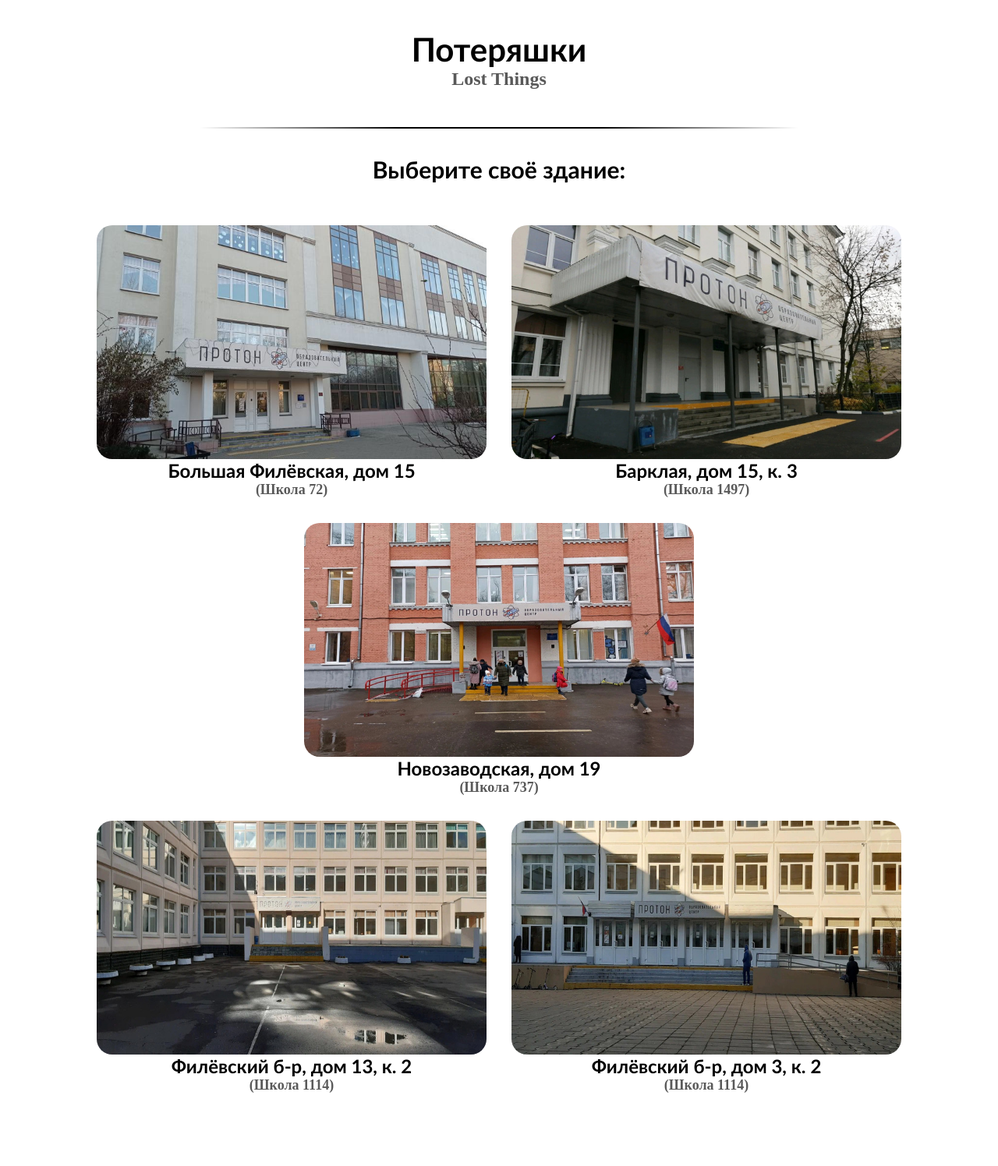
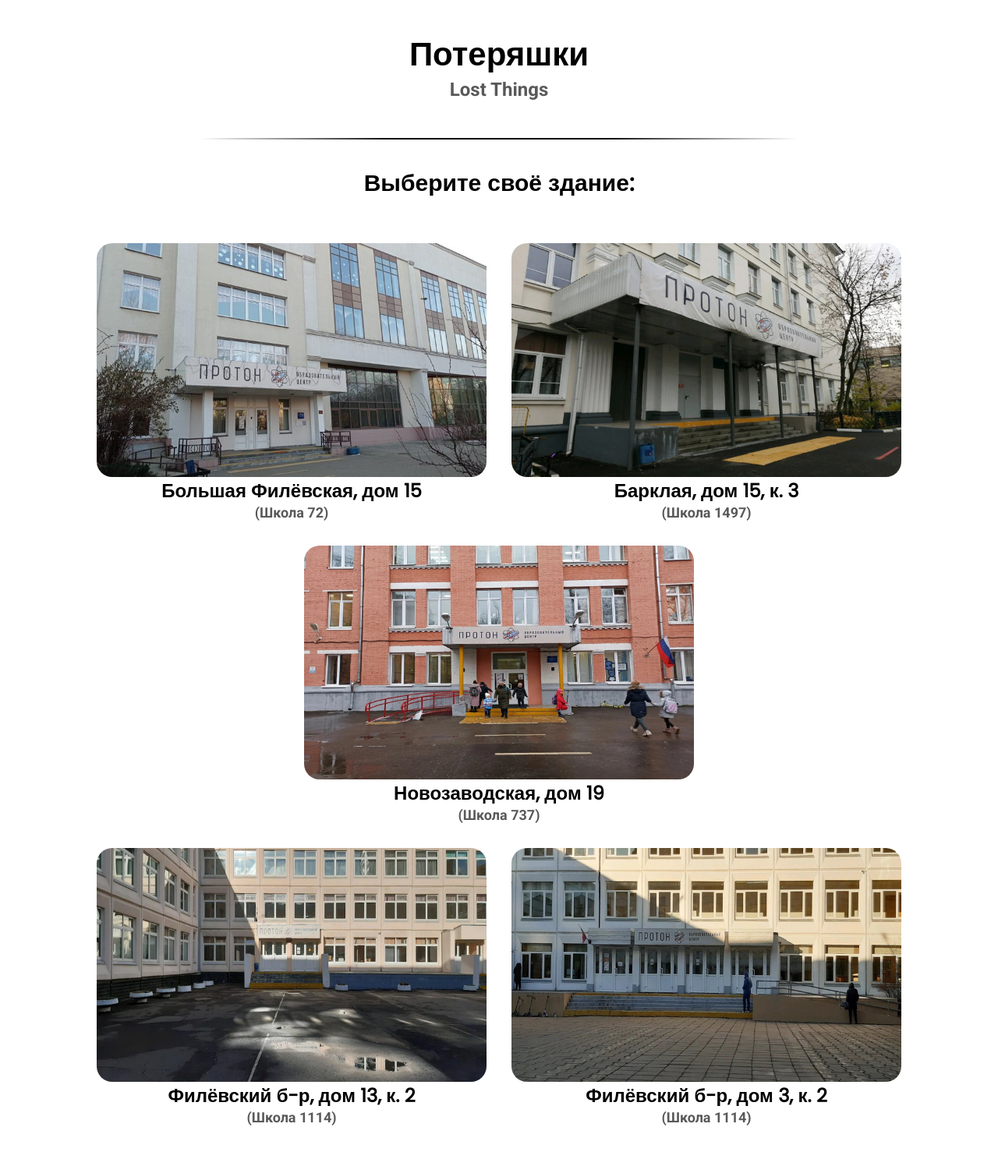
Before and after one commit to ArtSharaev/schoolLostThings, a Flask app: page / in a window 1280 px wide. Shown: the whole page at 78% size. Before the commit the page ends 1402 px from the top, so only its background shows below. Run offline with Flask 2, Linux system fonts and the light colour scheme.

Commit message:
google fonts

```diff
--- a/flask_app/static/css/style.css
+++ b/flask_app/static/css/style.css
@@ -12,7 +12,7 @@ body {
 }
 
 h1 {
-    font-family: "Calibri";
+    font-family: 'Poppins', sans-serif;
     text-align: center;
     color: fff;
     padding-top: 3%;
@@ -21,7 +21,7 @@ h1 {
 }
 
 h2 {
-    font-family: "Calibri";
+    font-family: 'Poppins', sans-serif;
     text-align: center;
     color: fff;
     padding-top: 0%;
@@ -30,7 +30,7 @@ h2 {
 }
 
 h5 {
-    font-family: "Franklin Gothic";
+    font-family: 'Roboto', sans-serif;
     text-align: center;
     color: #595959;
     padding-top: 0%;
@@ -39,7 +39,7 @@ h5 {
 }
 
 h7 {
-    font-family: "Calibri";
+    font-family: 'Poppins', sans-serif;
     text-align: center;
     font-weight: bold;
     color: fff;
@@ -49,7 +49,7 @@ h7 {
 }
 
 h8 {
-    font-family: "Franklin Gothic";
+    font-family: 'Roboto', sans-serif;
     text-align: center;
     font-weight: bold;
     color: #595959;
@@ -59,7 +59,7 @@ h8 {
 }
 
 h9 {
-    font-family: "Calibri";
+    font-family: 'Poppins', sans-serif;
     text-align: left;
     font-weight: bold;
     color: fff;
@@ -69,7 +69,7 @@ h9 {
 }
 
 h10 {
-    font-family: "Franklin Gothic";
+    font-family: 'Poppins', sans-serif;
     text-align: left;
     font-weight: bold;
     color: fff;
--- a/flask_app/templates/index.html
+++ b/flask_app/templates/index.html
@@ -3,7 +3,15 @@
 <head>
     <meta charset="UTF-8">
     <title>Proton-LT</title>
-    <link rel="stylesheet" href="{{ url_for('static', filename='css/style.css') }}">
+    <link rel="stylesheet"
+          href="{{ url_for('static', filename='css/style.css') }}">
+    <link rel="preconnect" href="https://fonts.googleapis.com">
+    <link rel="preconnect" href="https://fonts.gstatic.com" crossorigin>
+    <link href="https://fonts.googleapis.com/css2?family=Roboto:wght@500;700&display=swap"
+          rel="stylesheet">
+    <link href="https://fonts.googleapis.com/css2?family=Poppins&display=swap"
+          rel="stylesheet">
+
 </head>
 <body>
 <h1>Потеряшки</h1>
```
Also changed, not shown: flask_app/templates/building.html (+20 -5 lines).
